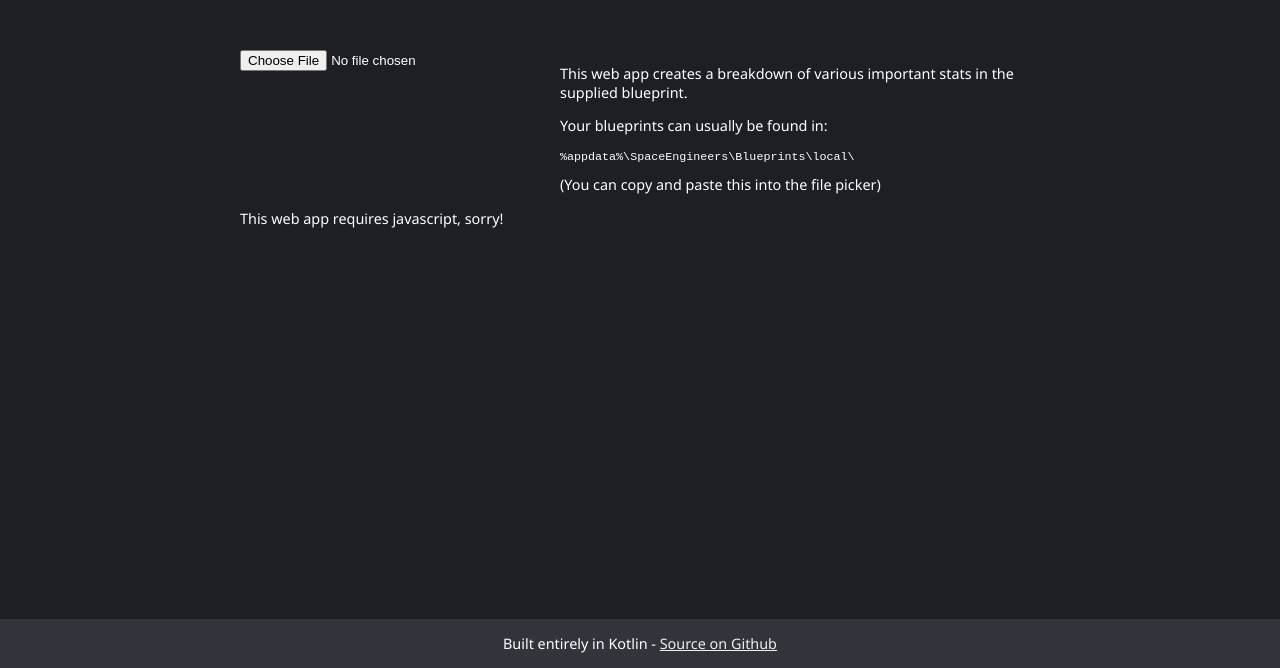
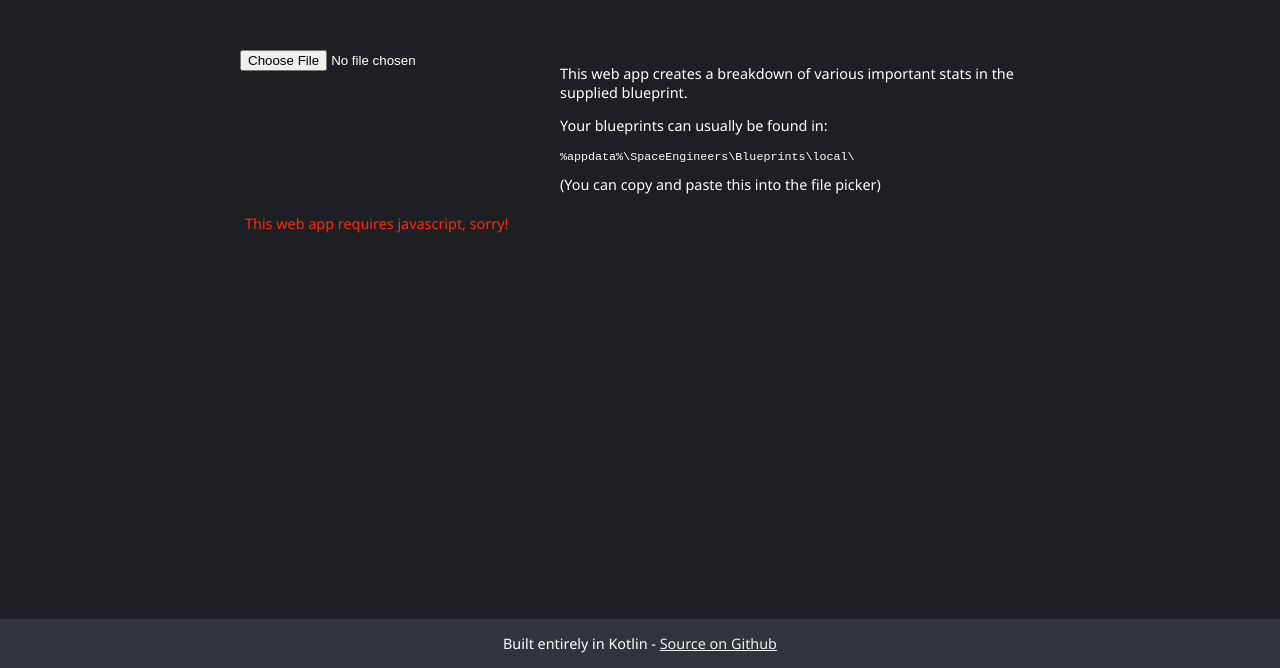
Before and after one commit to medavox/seba, a plain HTML site: page src/main/resources/index.html in a window 1280 px wide. Shown: the part 132-800 px from the top of the page. Drawn offline with Linux system fonts and the light colour scheme; a script that the page names is missing.

Commit message:
make errors red

```diff
--- a/src/main/resources/style.css
+++ b/src/main/resources/style.css
@@ -78,6 +78,8 @@
         width: 100%;
         display: none;
         clear: both;
+        color: #ff2c00;
+        padding: 5px;
     }
 
     footer {
```
